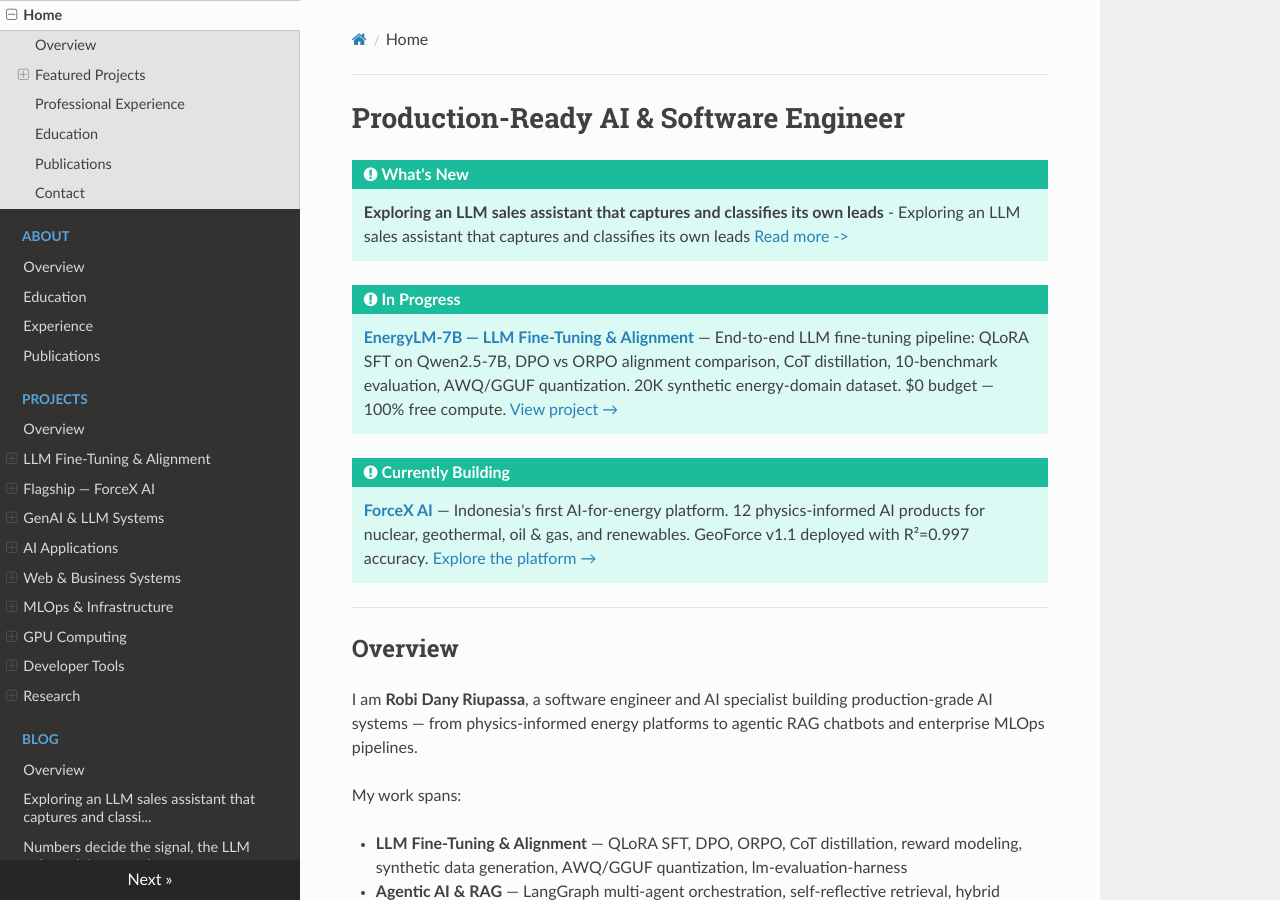
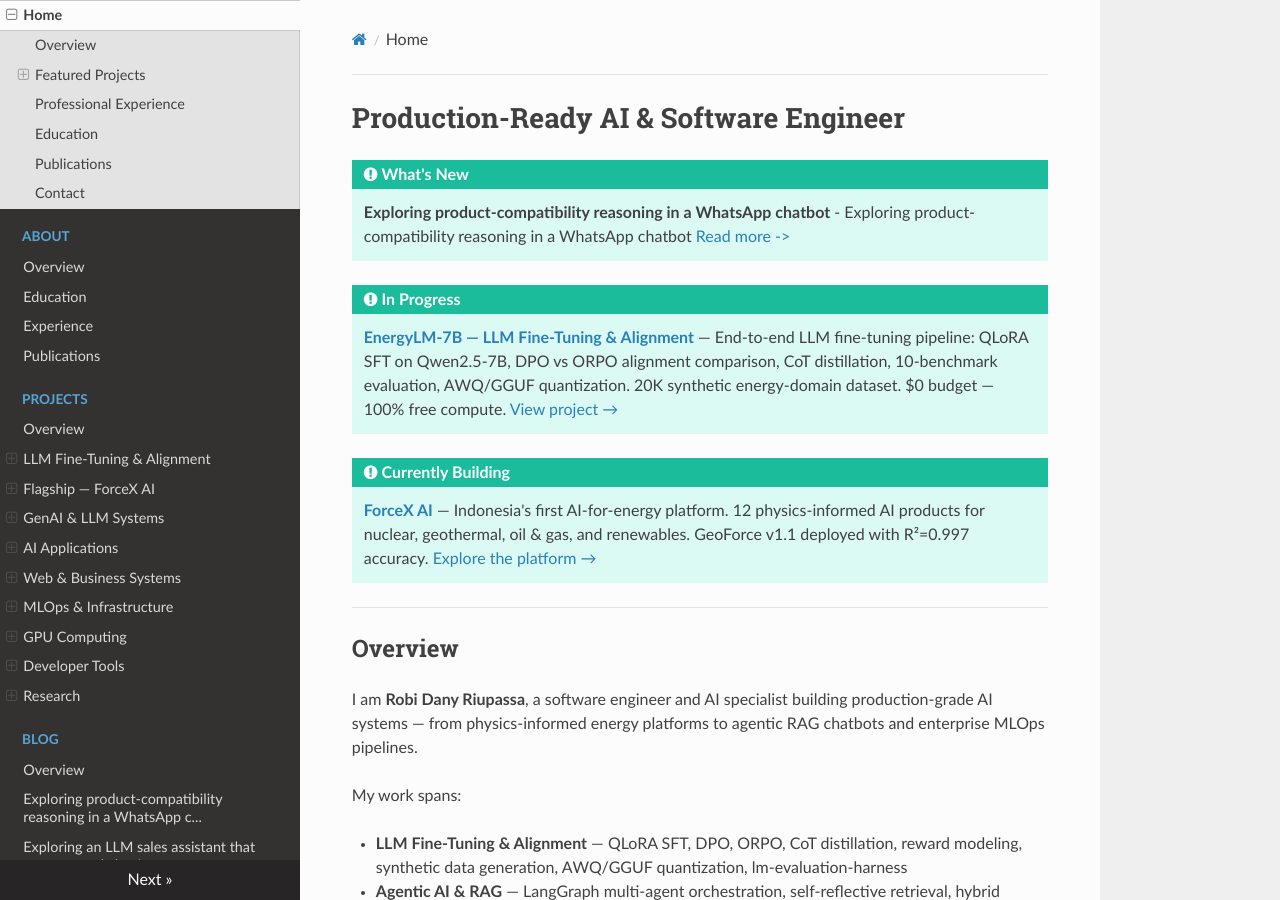
Before and after one commit to robiriu/robiriu.github.io, an MkDocs documentation site: the page built from docs/index.md, in a window 1280 px wide and 900 px high. Built offline with MkDocs 1.6.1, drawn with Linux system fonts in a browser that asks for light colours; nearby versions of some CDN libraries.

Commit message:
feat(blog): add "Exploring product-compatibility reasoning in a WhatsApp chatbot"
Co-Authored-By: Porto Agent <porto-agent@automated>

```diff
--- a/docs/index.md
+++ b/docs/index.md
@@ -1,8 +1,9 @@
 # Production-Ready AI & Software Engineer
 
 !!! tip "What's New"
-    **Exploring an LLM sales assistant that captures and classifies its own leads** - Exploring an LLM sales assistant that captures and classifies its own leads
-    [Read more ->](blog/2026-06-22-exploring-an-llm-sales-assistant-that-captures-and.md)
+    **Exploring product-compatibility reasoning in a WhatsApp chatbot** - Exploring product-compatibility reasoning in a WhatsApp chatbot
+    [Read more ->](blog/2026-06-22-exploring-product-compatibility-reasoning-in-a-wha.md)
+
 
 
 
--- a/mkdocs.yml
+++ b/mkdocs.yml
@@ -58,6 +58,7 @@
           - Recommendation Systems: projects/recommendation-systems-research.md
   - Blog:
       - Overview: blog/index.md
+      - "Exploring product-compatibility reasoning in a WhatsApp c...": blog/2026-06-22-exploring-product-compatibility-reasoning-in-a-wha.md
       - "Exploring an LLM sales assistant that captures and classi...": blog/2026-06-22-exploring-an-llm-sales-assistant-that-captures-and.md
       - "Numbers decide the signal, the LLM only explains: a marke...": blog/2026-06-22-numbers-decide-the-signal-the-llm-only-explains-a-.md
       - "What 'agentic' actually means: a self-correcting LangGrap...": blog/2026-06-22-what-agentic-actually-means-a-self-correcting-lang.md
```
Also changed, not shown: docs/blog/2026-06-22-exploring-product-compatibility-reasoning-in-a-wha.md (added, +27 -0 lines).
